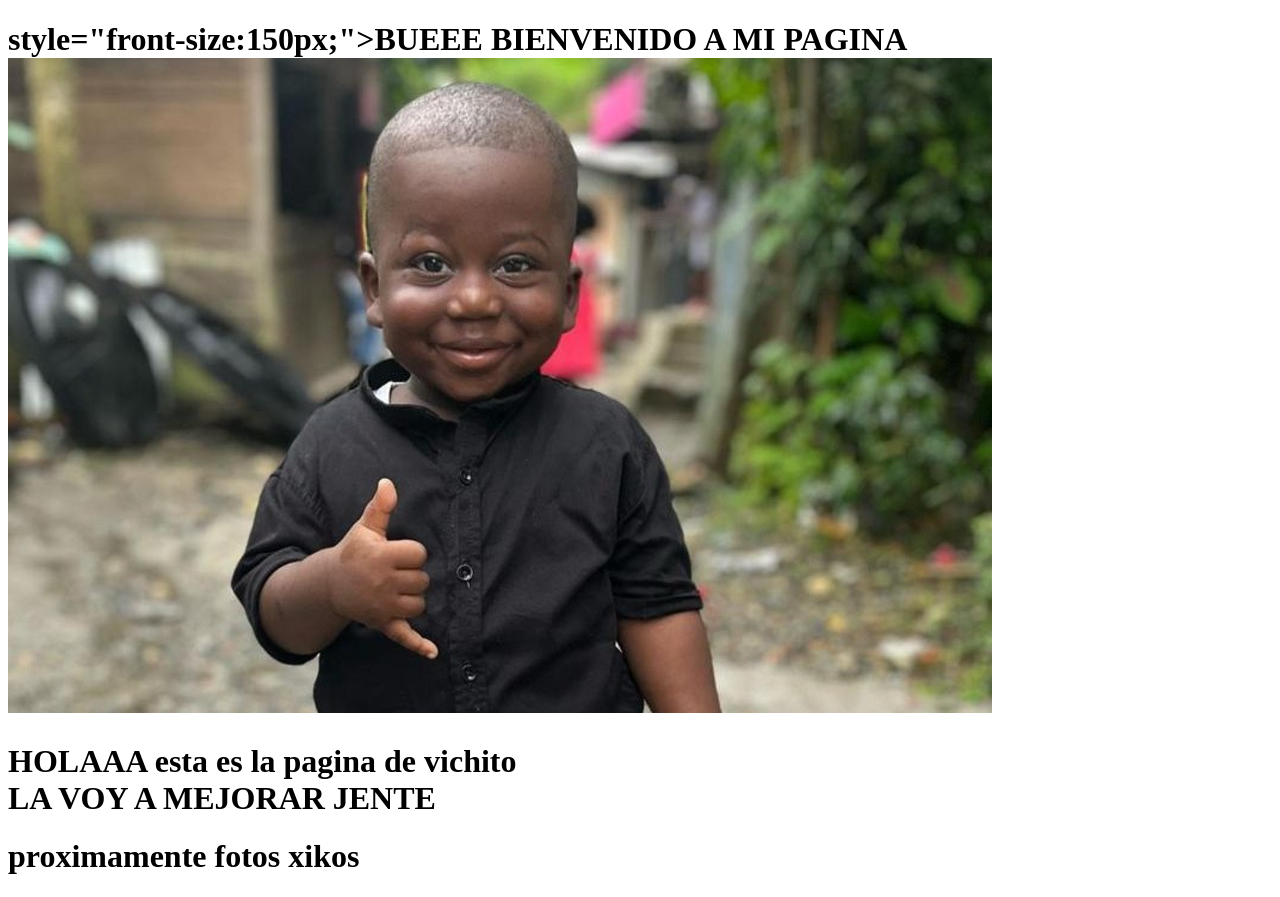
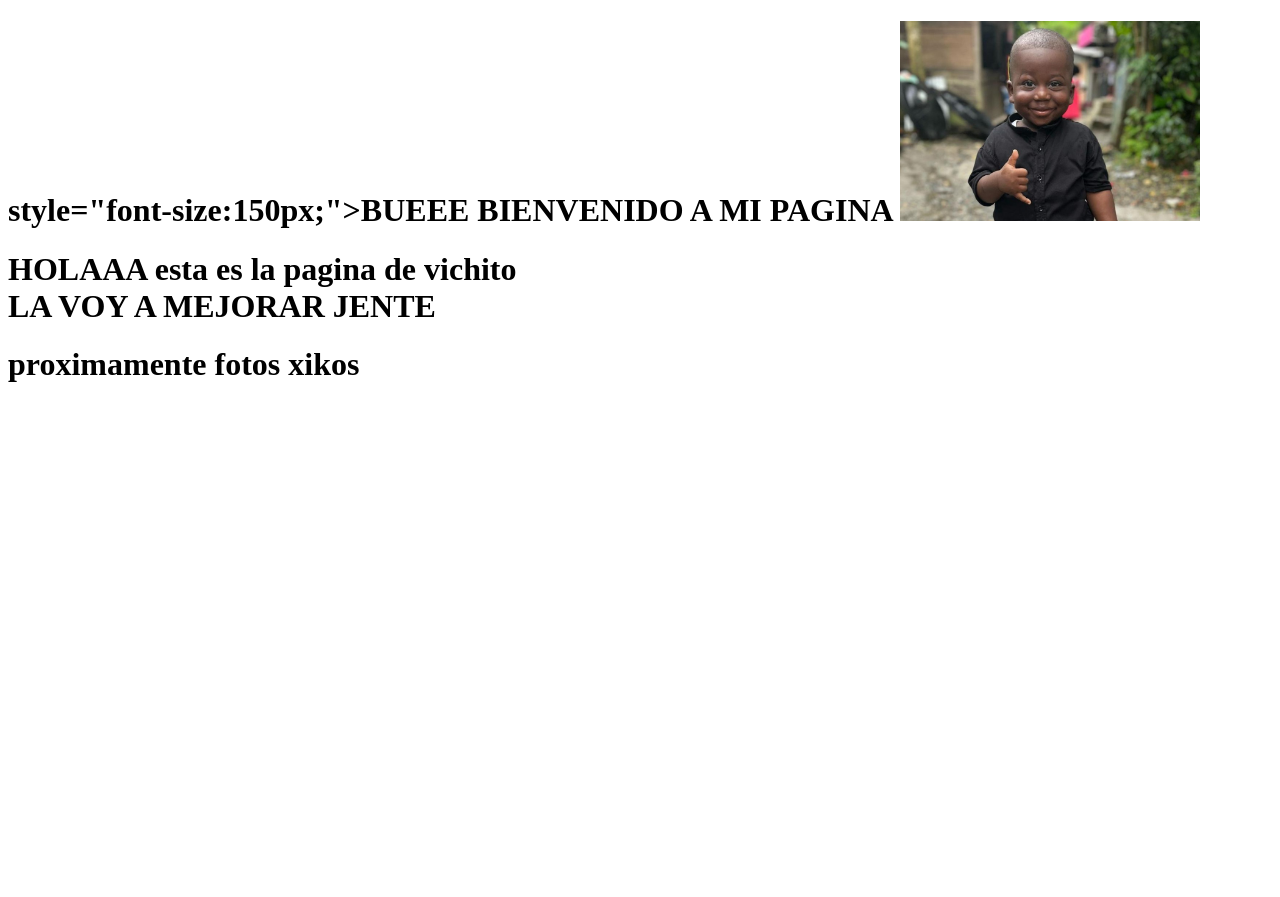
Before and after one commit to Shok-week/mi-pagina, a plain HTML site: page index.html in a window 1280 px wide. After the commit the page ends 800 px from the top, so only its background shows below. Drawn offline with Linux system fonts and the light colour scheme.

Commit message:
Añadí imagen y tamaño de texto

```diff
--- a/index.html
+++ b/index.html
@@ -4,8 +4,8 @@
     <title>pagina de vichito</title>
 </head>
 <body>
-  <h1> style="front-size:150px;">BUEEE BIENVENIDO A MI PAGINA
-  <img src="56PLOZI5FNGRBCDM3SNCB4PZAE.jpg"
+  <h1> style="font-size:150px;">BUEEE BIENVENIDO A MI PAGINA
+  <img src="56PLOZI5FNGRBCDM3SNCB4PZAE.jpg"width="300">
     </h1>
   <h1>HOLAAA esta es la pagina de vichito<br>LA VOY A MEJORAR JENTE</h1>
   <h1>proximamente fotos xikos</h1>
```
